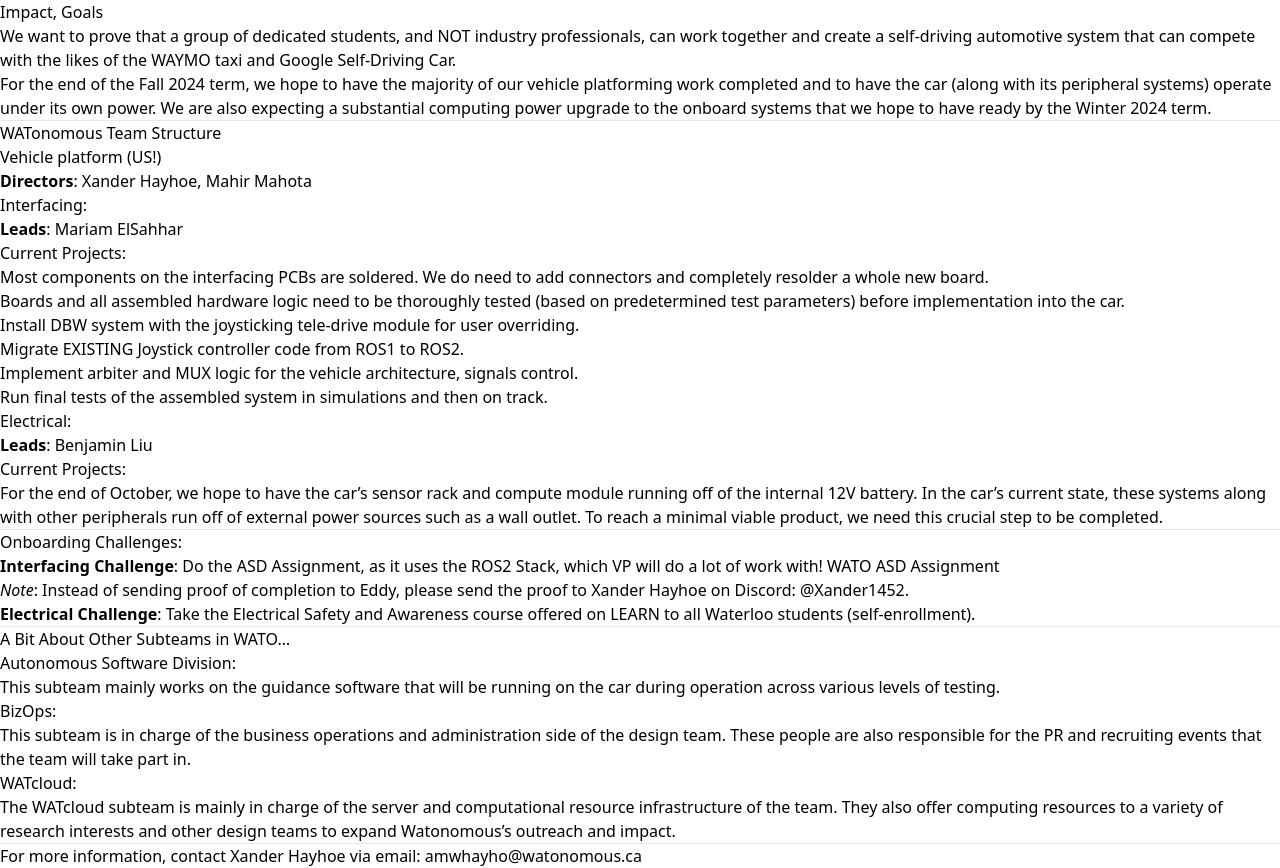
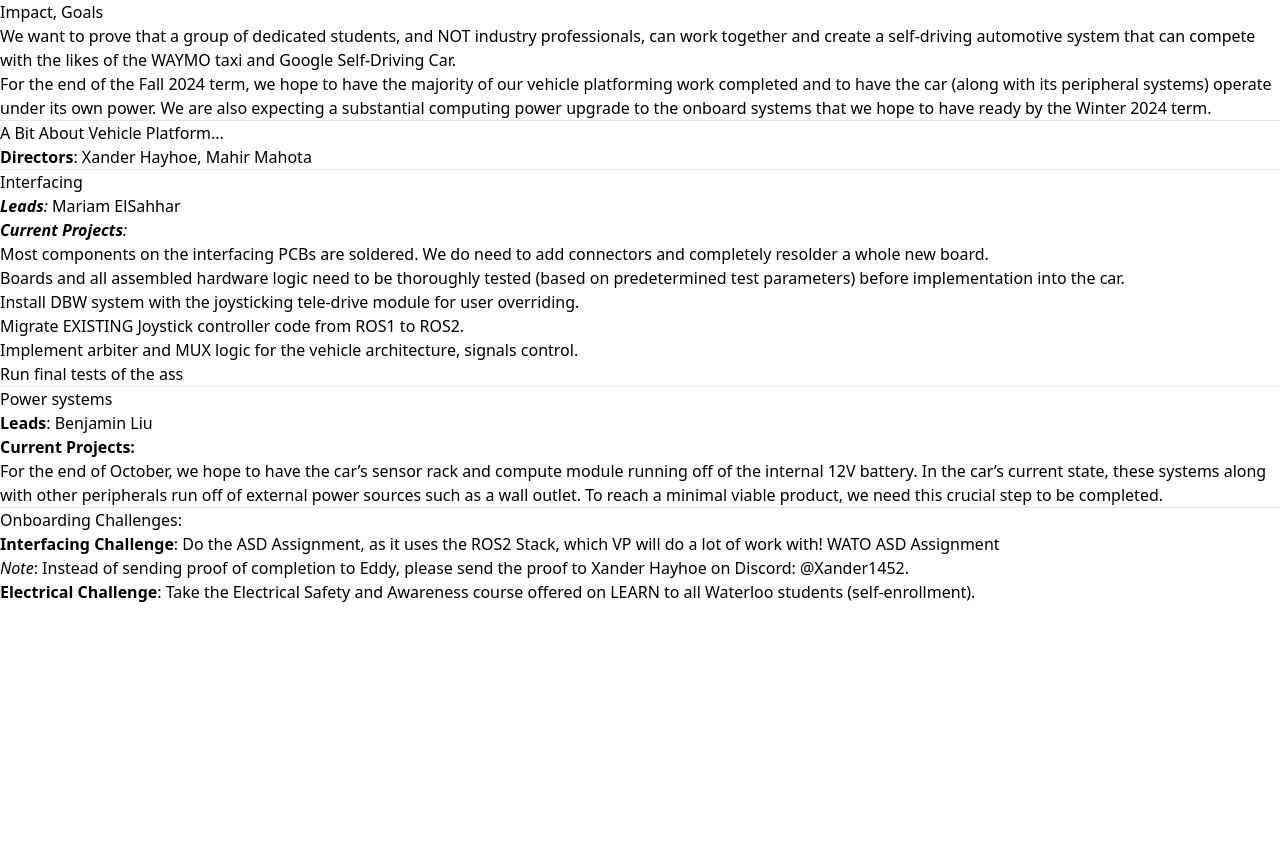
Before and after one commit to WATonomous/wato_wiki, a Next.js app: page /onboarding/vp_general_onboard in a window 1280 px wide. Shown: the part 340-1208 px from the top of the page. After the commit the page ends 944 px from the top, so only its background shows below. Built offline with nearby package versions, Linux system fonts and the light colour scheme.

Commit message:
Amended Spacing

```diff
--- a/pages/onboarding/vp_general_onboard.mdx
+++ b/pages/onboarding/vp_general_onboard.mdx
@@ -1,3 +1,4 @@
+
 # WATO-VP Onboarding Document
 
 Last modified: September 11th, 2024
@@ -5,13 +6,11 @@ Last modified: September 11th, 2024
 ---
 
 ### What is WATonomous? (Short form: WATO)
-
-Started in summer 2017, WATonomous is the University of Waterloo's first student-run autonomous car team. We are an agile group of developers, engineers, businessmen looking to lead the next generation of robotic systems and their applications. Ultimately, we just want to prove that you don't need a room full of current FAANG employees to build a self driving car! All you need for a self driving car is a self driven individual ;)
+Started in summer 2017, WATonomous is the University of Waterloo's first student-run autonomous car team. We are an agile group of developers, engineers, and businessmen looking to lead the next generation of robotic systems and their applications. Ultimately, we just want to prove that you don't need a room full of current FAANG employees to build a self-driving car! All you need for a self-driving car is a self-driven individual ;)
 
 ---
 
 ### Past Achievements
-
 Up till 2023, we had a Chevrolet, and we are proud to have finished 2nd place in the SAE AutoDrive Challenge, an international competition to build a Level 4 autonomous vehicle in four years!
 
 Following the competition, we continued our path towards perfect autonomy, completing research papers on various autonomous vehicle technologies including action classification, control, and environment modeling. We have a track record of submitting to prestigious research conferences like ICRA, ICVES, and ITS.
@@ -19,72 +18,49 @@ Following the competition, we continued our path towards perfect autonomy, compl
 ---
 
 ### Current Plan
-
 We have a brand new car, a Kia Soul EV! We are planning on reaching level 5 autonomy all from scratch! Progress has been made over the past year, and we are aiming to be able to test track it by the end of summer 2025!
 
 ---
 
 ### Impact, Goals
-
 We want to prove that a group of dedicated students, and NOT industry professionals, can work together and create a self-driving automotive system that can compete with the likes of the WAYMO taxi and Google Self-Driving Car.
 
 For the end of the Fall 2024 term, we hope to have the majority of our vehicle platforming work completed and to have the car (along with its peripheral systems) operate under its own power. We are also expecting a substantial computing power upgrade to the onboard systems that we hope to have ready by the Winter 2024 term.
 
 ---
 
-### WATonomous Team Structure
-
-#### Vehicle platform (US!)
+## A Bit About Vehicle Platform...
 
 **Directors**: Xander Hayhoe, Mahir Mahota
 
+---
 
-#### Interfacing:
-**Leads**: Mariam ElSahhar
 
-##### Current Projects:
+### Interfacing
+_**Leads**:_ Mariam ElSahhar
 
+_**Current Projects**:_
 - Most components on the interfacing PCBs are soldered. We do need to add connectors and completely resolder a whole new board.
 - Boards and all assembled hardware logic need to be thoroughly tested (based on predetermined test parameters) before implementation into the car.
 - Install DBW system with the joysticking tele-drive module for user overriding.
 - Migrate EXISTING Joystick controller code from ROS1 to ROS2.
 - Implement arbiter and MUX logic for the vehicle architecture, signals control.
-- Run final tests of the assembled system in simulations and then on track.
+- Run final tests of the ass
 
-#### Electrical:
+---
 
-**Leads**: Benjamin Liu
+### Power systems
+__**Leads**__: Benjamin Liu
 
-##### Current Projects:
+**Current Projects:**
 
 - For the end of October, we hope to have the car’s sensor rack and compute module running off of the internal 12V battery. In the car’s current state, these systems along with other peripherals run off of external power sources such as a wall outlet. To reach a minimal viable product, we need this crucial step to be completed.
 
 ---
 
 ### Onboarding Challenges:
-
 - **Interfacing Challenge**: Do the ASD Assignment, as it uses the ROS2 Stack, which VP will do a lot of work with! [WATO ASD Assignment](https://docs.google.com/document/d/1AO1wNM4qa_GpoK7cK_W0Uw-AMHI5p-IsOJXWxOdIJB4/edit#heading=h.s0i0mec3io06)
 
   _Note_: Instead of sending proof of completion to Eddy, please send the proof to [Xander Hayhoe](mailto:amwhayho@watonomous.ca) on Discord: @Xander1452.
 
 - **Electrical Challenge**: Take the Electrical Safety and Awareness course offered on LEARN to all Waterloo students (self-enrollment).
-
----
-
-### A Bit About Other Subteams in WATO…
-
-#### Autonomous Software Division:
-
-This subteam mainly works on the guidance software that will be running on the car during operation across various levels of testing.
-
-#### BizOps:
-
-This subteam is in charge of the business operations and administration side of the design team. These people are also responsible for the PR and recruiting events that the team will take part in.
-
-#### WATcloud:
-
-The WATcloud subteam is mainly in charge of the server and computational resource infrastructure of the team. They also offer computing resources to a variety of research interests and other design teams to expand Watonomous’s outreach and impact.
-
----
-
-For more information, contact Xander Hayhoe via email: [amwhayho@watonomous.ca](mailto:amwhayho@watonomous.ca)
```
